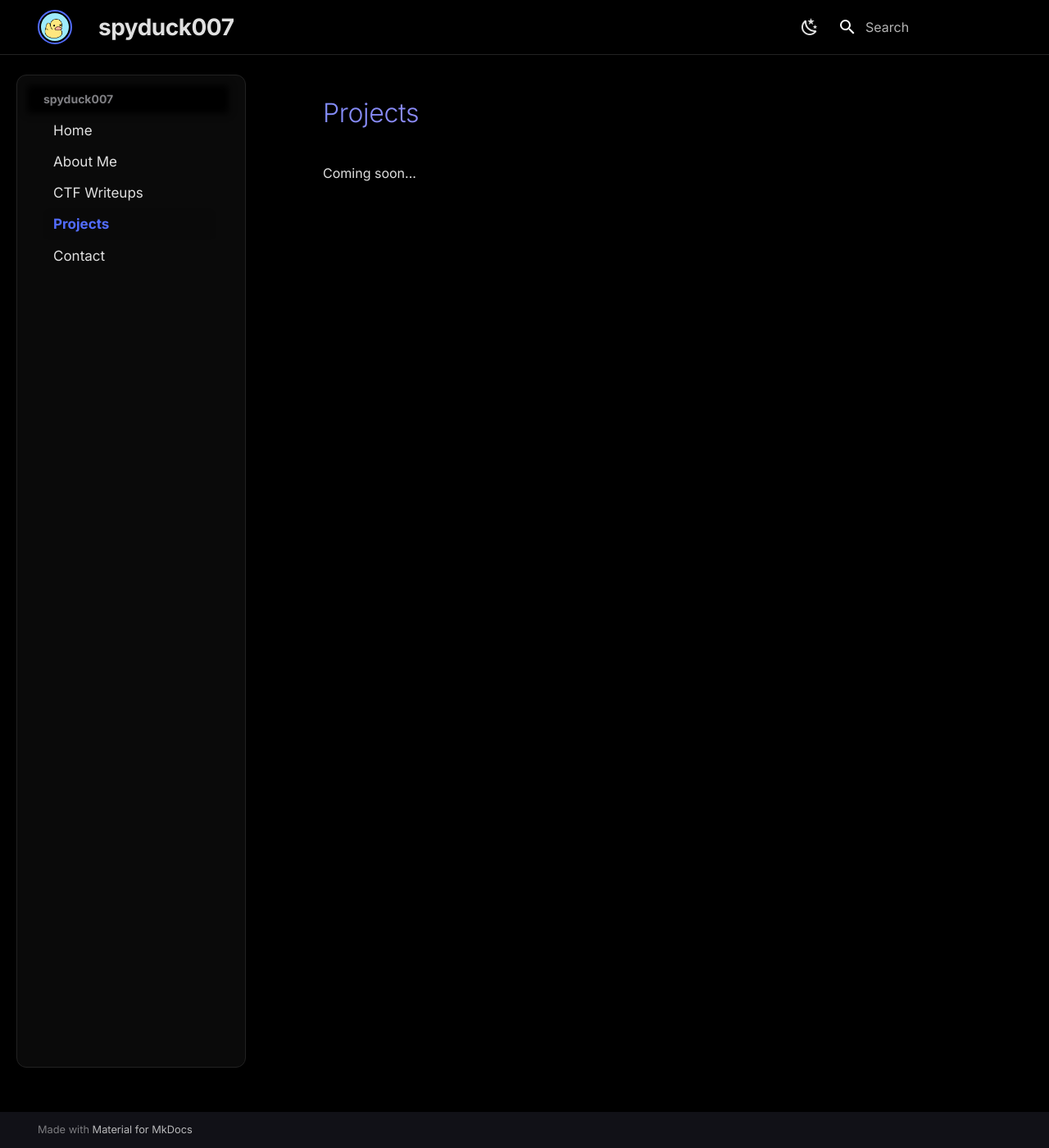
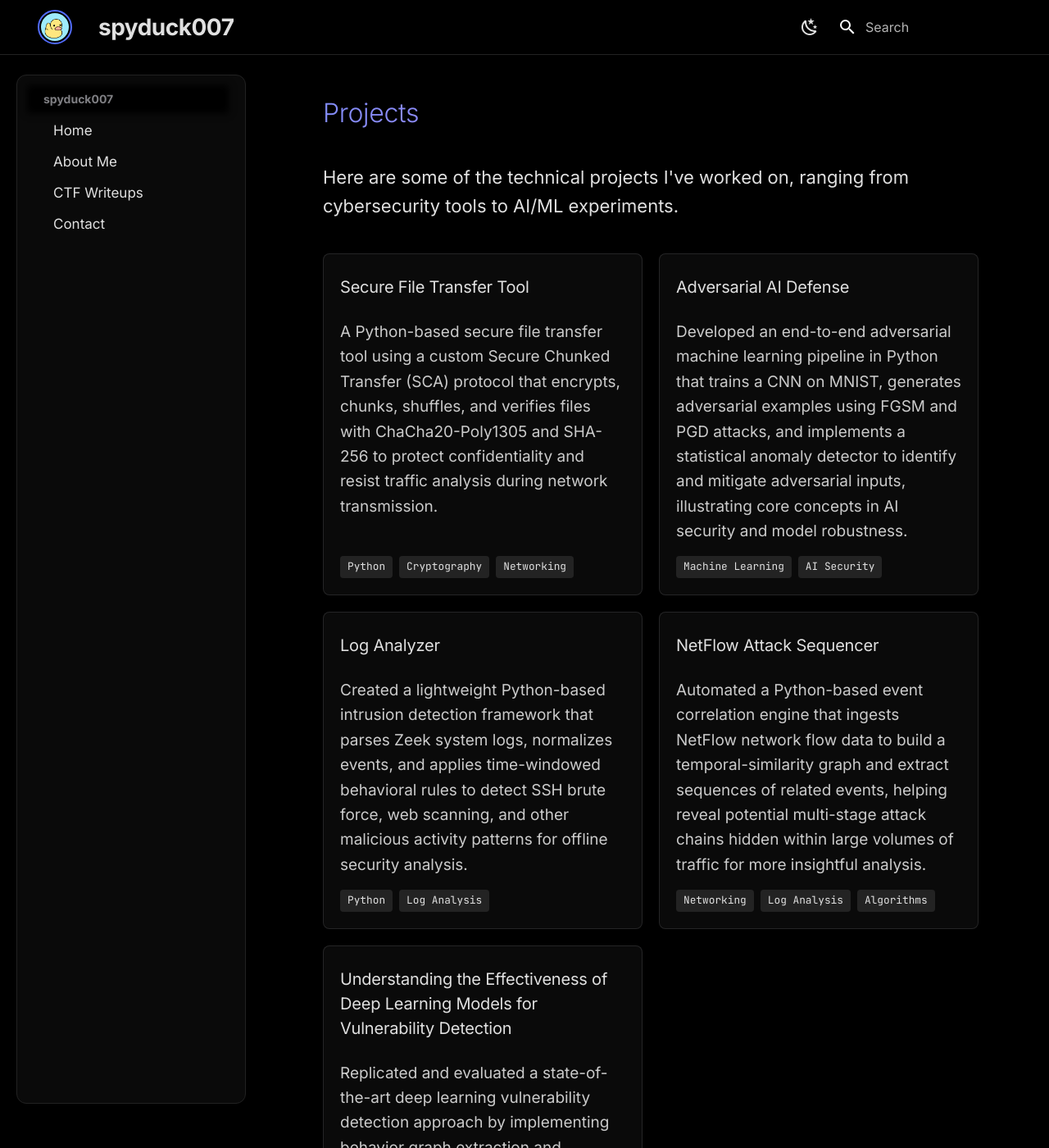
Before and after one commit to spyduck007/ctf, an MkDocs documentation site: the page built from docs/projects.md, in a window 1280 px wide and 1400 px high. Shown: the whole window at 82% size. Built offline with MkDocs 1.6.1 and Material for MkDocs 9.7.7, drawn with Linux system fonts in a browser that asks for light colours; some of the changed text lies outside the part shown.

```diff
--- a/docs/projects.md
+++ b/docs/projects.md
@@ -5,4 +5,88 @@
 
 # Projects
 
-Coming soon...
+<div class="projects-intro">
+  <p>
+    Here are some of the technical projects I've worked on, ranging from cybersecurity tools to AI/ML experiments.
+  </p>
+</div>
+
+<div class="writeup-grid">
+  <a href="https://github.com/spyduck007/DeviceFileTransfer" class="writeup-card" target="_blank">
+    <div class="card-content">
+      <div class="card-header">
+        <h3 class="card-title">Secure File Transfer Tool</h3>
+      </div>
+      <p class="card-description">
+        A Python-based secure file transfer tool using a custom Secure Chunked Transfer (SCA) protocol that encrypts, chunks, shuffles, and verifies files with ChaCha20-Poly1305 and SHA-256 to protect confidentiality and resist traffic analysis during network transmission.
+      </p>
+      <div class="card-tags">
+        <span class="tag">Python</span>
+        <span class="tag">Cryptography</span>
+        <span class="tag">Networking</span>
+      </div>
+    </div>
+  </a>
+
+  <a href="https://github.com/spyduck007/AdversarialAIDefense" class="writeup-card" target="_blank">
+    <div class="card-content">
+      <div class="card-header">
+        <h3 class="card-title">Adversarial AI Defense</h3>
+      </div>
+      <p class="card-description">
+        Developed an end-to-end adversarial machine learning pipeline in Python that trains a CNN on MNIST, generates adversarial examples using FGSM and PGD attacks, and implements a statistical anomaly detector to identify and mitigate adversarial inputs, illustrating core concepts in AI security and model robustness.
+      </p>
+      <div class="card-tags">
+        <span class="tag">Machine Learning</span>
+        <span class="tag">AI Security</span>
+      </div>
+    </div>
+  </a>
+
+  <a href="https://github.com/spyduck007/LogAnalyzer" class="writeup-card" target="_blank">
+    <div class="card-content">
+      <div class="card-header">
+        <h3 class="card-title">Log Analyzer</h3>
+      </div>
+      <p class="card-description">
+        Created a lightweight Python-based intrusion detection framework that parses Zeek system logs, normalizes events, and applies time-windowed behavioral rules to detect SSH brute force, web scanning, and other malicious activity patterns for offline security analysis.
+      </p>
+      <div class="card-tags">
+        <span class="tag">Python</span>
+        <span class="tag">Log Analysis</span>
+      </div>
+    </div>
+  </a>
+
+  <a href="https://github.com/spyduck007/NetFlowAttackSequencer" class="writeup-card" target="_blank">
+    <div class="card-content">
+      <div class="card-header">
+        <h3 class="card-title">NetFlow Attack Sequencer</h3>
+      </div>
+      <p class="card-description">
+        Automated a Python-based event correlation engine that ingests NetFlow network flow data to build a temporal-similarity graph and extract sequences of related events, helping reveal potential multi-stage attack chains hidden within large volumes of traffic for more insightful analysis.
+      </p>
+      <div class="card-tags">
+        <span class="tag">Networking</span>
+        <span class="tag">Log Analysis</span>
+        <span class="tag">Algorithms</span>
+      </div>
+    </div>
+  </a>
+
+  <a href="https://doi.org/10.13021/jssr2025.5364" class="writeup-card" target="_blank">
+    <div class="card-content">
+      <div class="card-header">
+        <h3 class="card-title">Understanding the Effectiveness of Deep Learning Models for Vulnerability Detection</h3>
+      </div>
+      <p class="card-description">
+        Replicated and evaluated a state-of-the-art deep learning vulnerability detection approach by implementing behavior graph extraction and CodeBERT-based embeddings to demonstrate that incorporating inter-function semantic relationships improves recall and overall performance on real C code datasets.
+      </p>
+      <div class="card-tags">
+        <span class="tag">Vulnerability Detection</span>
+        <span class="tag">Deep Learning</span>
+        <span class="tag">Research</span>
+      </div>
+    </div>
+  </a>
+</div>
--- a/docs/stylesheets/extra.css
+++ b/docs/stylesheets/extra.css
@@ -537,8 +537,9 @@
   padding: 8px;
 }
 
-/* Mentoring Page Styles */
-.mentoring-intro {
+/* Mentoring & Projects Page Styles */
+.mentoring-intro,
+.projects-intro {
   margin-bottom: 2rem;
   font-size: 1.1rem;
   line-height: 1.6;
--- a/mkdocs.yml
+++ b/mkdocs.yml
@@ -44,7 +44,7 @@
   - About Me: about.md
   - CTF Writeups: write-ups/index.md
   # - CTF Competitions: ctf-history.md
-  - Projects: projects.md
+  # - Projects: projects.md
   # - Mentoring: mentoring.md
   - Contact: "#"
 
```
Also changed, not shown: docs/write-ups/index.md (+2 -2 lines).
